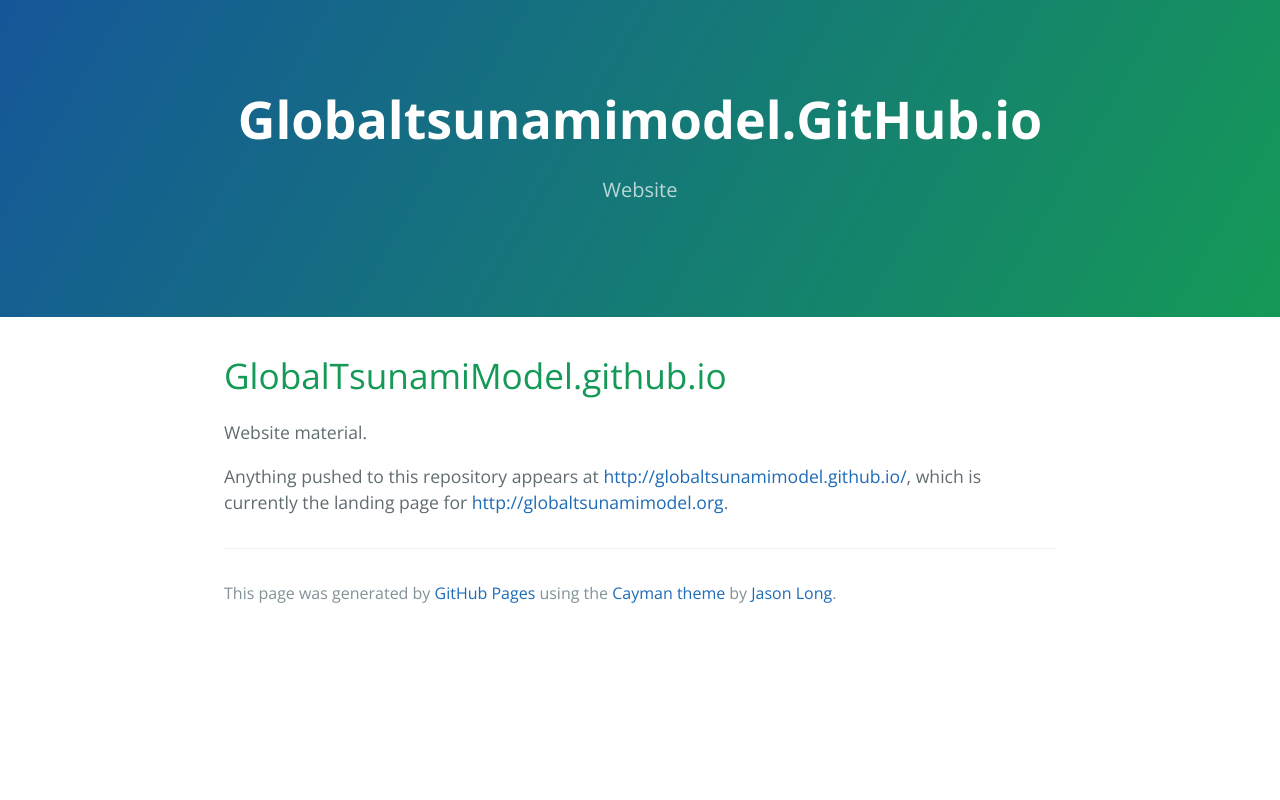
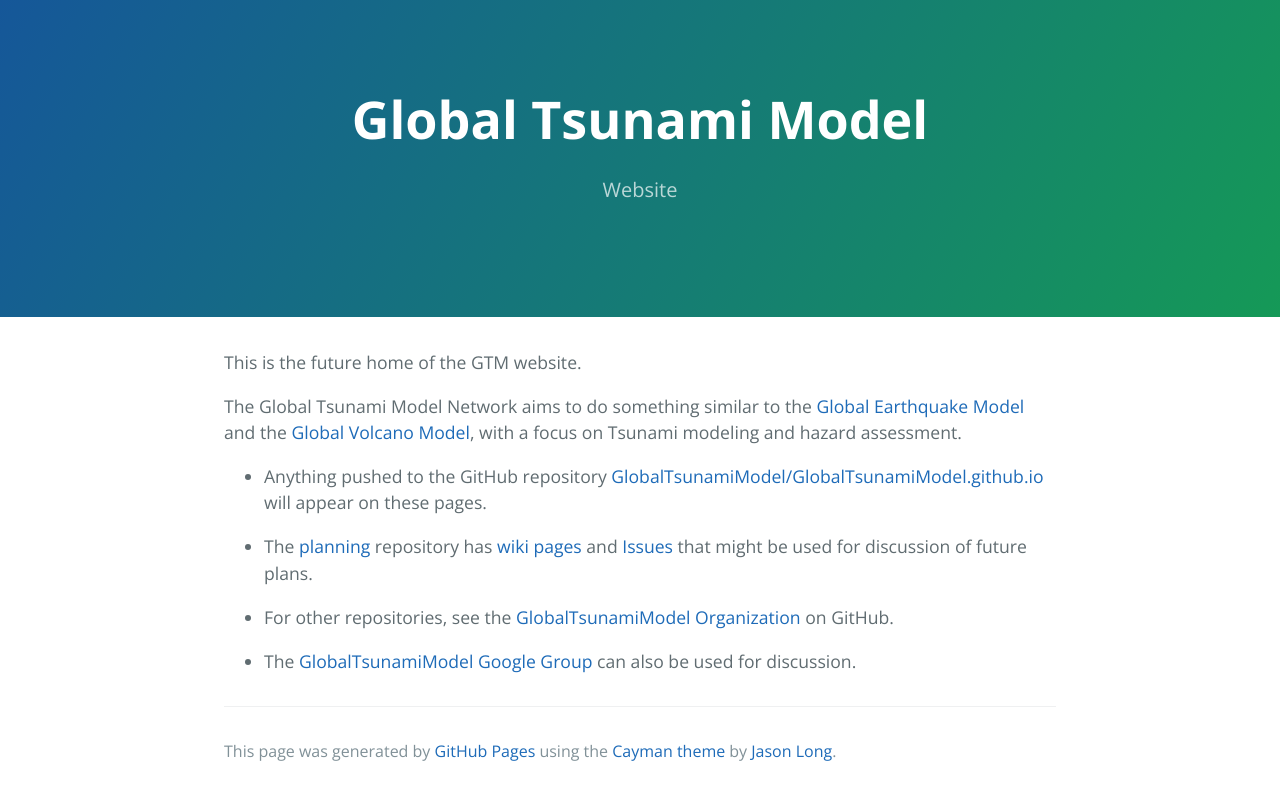
Before and after one commit to GlobalTsunamiModel/GlobalTsunamiModel.github.io, a plain HTML site: page index.html in a window 1280 px wide. Drawn offline with nearby package versions, Linux system fonts and the light colour scheme.

Commit message:
restore index comment with new theme

```diff
--- a/index.html
+++ b/index.html
@@ -2,7 +2,7 @@
 <html lang="en-us">
   <head>
     <meta charset="UTF-8">
-    <title>Globaltsunamimodel.GitHub.io by GlobalTsunamiModel</title>
+    <title>GlobalTsunamiModel</title>
     <meta name="viewport" content="width=device-width, initial-scale=1">
     <link rel="stylesheet" type="text/css" href="stylesheets/normalize.css" media="screen">
     <link href='https://fonts.googleapis.com/css?family=Open+Sans:400,700' rel='stylesheet' type='text/css'>
@@ -11,18 +11,56 @@
   </head>
   <body>
     <section class="page-header">
-      <h1 class="project-name">Globaltsunamimodel.GitHub.io</h1>
+      <h1 class="project-name">Global Tsunami Model</h1>
       <h2 class="project-tagline">Website </h2>
     </section>
 
     <section class="main-content">
-      <h1>
-<a id="globaltsunamimodelgithubio" class="anchor" href="#globaltsunamimodelgithubio" aria-hidden="true"><span aria-hidden="true" class="octicon octicon-link"></span></a>GlobalTsunamiModel.github.io</h1>
 
-<p>Website material.</p>
+    <!-- MAIN CONTENT -->
+    <div id="main_content_wrap" class="outer">
+      <section id="main_content" class="inner">
+    <p>This is the future home of the GTM website. </p>
 
-<p>Anything pushed to this repository appears at <a href="http://globaltsunamimodel.github.io/">http://globaltsunamimodel.github.io/</a>, which is currently the landing page for <a href="http://globaltsunamimodel.org">http://globaltsunamimodel.org</a>.</p>
+<p>The Global Tsunami Model Network aims to do something similar to the
+<a href="http://www.globalquakemodel.org/">Global Earthquake Model</a> and
+the
+<a href="http://www.globalvolcanomodel.org/">Global Volcano Model</a>,
+with a focus on Tsunami modeling and hazard assessment.</p>
 
+<ul>
+  <li>
+    <p>Anything pushed to the GitHub repository
+  <a
+href="https://github.com/GlobalTsunamiModel/GlobalTsunamiModel.github.io">GlobalTsunamiModel/GlobalTsunamiModel.github.io</a>
+  will appear on these pages.</p>
+  </li>
+  <li>
+    <p>The <a
+href="https://github.com/GlobalTsunamiModel/gtm_planning">planning</a>
+repository has
+<a href="https://github.com/GlobalTsunamiModel/gtm_planning/wiki">wiki pages</a>
+and <a
+href="https://github.com/GlobalTsunamiModel/gtm_planning/issues">Issues</a>
+that might be used for discussion of future plans.</p>
+  </li>
+  <li>
+    <p>For other repositories, see the
+<a href="https://github.com/GlobalTsunamiModel">GlobalTsunamiModel
+Organization</a>
+on GitHub.</p>
+  </li>
+  <li>
+    <p>The <a
+href="https://groups.google.com/forum/#!forum/globaltsunamimodel">GlobalTsunamiModel
+Google
+Group</a>
+can also be used for discussion.</p>
+  </li>
+</ul>
+
+    </section>
+  </div>
       <footer class="site-footer">
 
         <span class="site-footer-credits">This page was generated by <a href="https://pages.github.com">GitHub Pages</a> using the <a href="https://github.com/jasonlong/cayman-theme">Cayman theme</a> by <a href="https://twitter.com/jasonlong">Jason Long</a>.</span>
```
